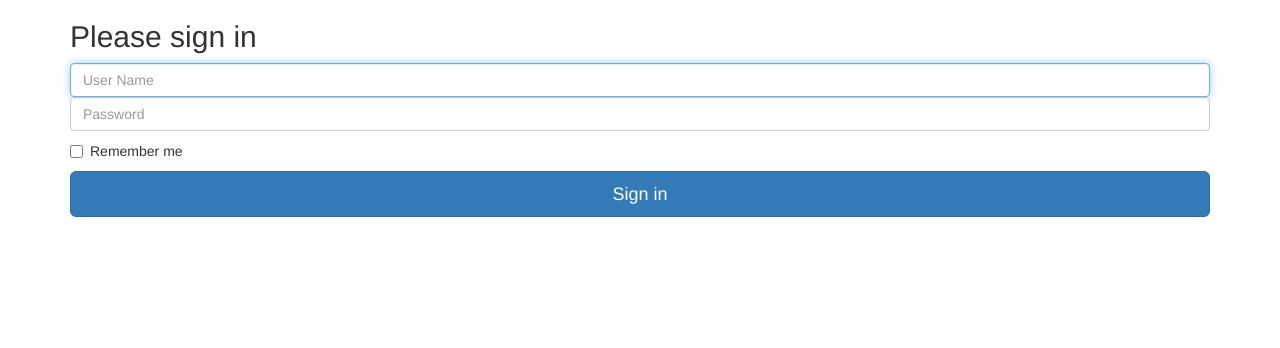
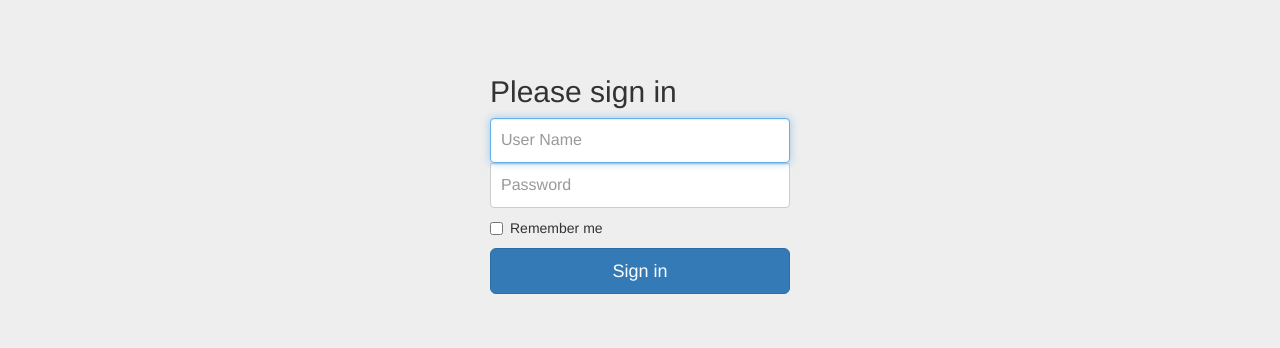
Before and after one commit to HackBulgariaHackathon/Hackathon, a Django app: template pysuppl/network_site/templates/network_site/signin.html in a window 1280 px wide. Shown: the top 348 px of the page. Run offline with Django 3.2, Linux system fonts and the light colour scheme; the template is opened without the code that fills it, so the values that code supplies are empty; parts of the project's set-up code (start-up, migrations or seed data) failed here and were passed over; some libraries are stand-ins or nearby versions.

Commit message:
cooler Login RC2

```diff
--- /dev/null
+++ b/pysuppl/network_site/static/css/signin.css
@@ -0,0 +1,40 @@
+body {
+  padding-top: 40px;
+  padding-bottom: 40px;
+  background-color: #eee;
+}
+
+.form-signin {
+  max-width: 330px;
+  padding: 15px;
+  margin: 0 auto;
+}
+.form-signin .form-signin-heading,
+.form-signin .checkbox {
+  margin-bottom: 10px;
+}
+.form-signin .checkbox {
+  font-weight: normal;
+}
+.form-signin .form-control {
+  position: relative;
+  height: auto;
+  -webkit-box-sizing: border-box;
+     -moz-box-sizing: border-box;
+          box-sizing: border-box;
+  padding: 10px;
+  font-size: 16px;
+}
+.form-signin .form-control:focus {
+  z-index: 2;
+}
+.form-signin input[type="email"] {
+  margin-bottom: -1px;
+  border-bottom-right-radius: 0;
+  border-bottom-left-radius: 0;
+}
+.form-signin input[type="password"] {
+  margin-bottom: 10px;
+  border-top-left-radius: 0;
+  border-top-right-radius: 0;
+}
--- a/pysuppl/network_site/templates/network_site/signin.html
+++ b/pysuppl/network_site/templates/network_site/signin.html
@@ -1,4 +1,4 @@
-{% load staticfiles %}
+{%load static %}
 <!DOCTYPE html>
 <html lang="en">
   <head>
@@ -15,17 +15,20 @@
     <!-- Bootstrap core CSS -->
     <link href="{% static "css/bootstrap.min.css" %}" rel="stylesheet">
 
+    <!-- Custom styles for this template -->
+    <link href="{% static "css/signin.css" %}" rel="stylesheet">
+
   </head>
 
   <body>
 
     <div class="container">
 
-      <form class="form-signin" action="" method="POST">
+      <form class="form-signin" method="POST">
       {% csrf_token %}
         <h2 class="form-signin-heading">Please sign in</h2>
-        <label for="inputUsername" class="sr-only">User name</label>
-        <input name="username" type="text" id="inputUsername" class="form-control" placeholder="User Name" required autofocus>
+        <label for="inputUser" class="sr-only">Email address</label>
+        <input name="username" type="text" id="inputUser" class="form-control" placeholder="User Name" required autofocus>
         <label for="inputPassword" class="sr-only">Password</label>
         <input name="password" type="password" id="inputPassword" class="form-control" placeholder="Password" required>
         <div class="checkbox">
```
Also changed, not shown: pysuppl/network_site/static/myexample.jpg (deleted).
